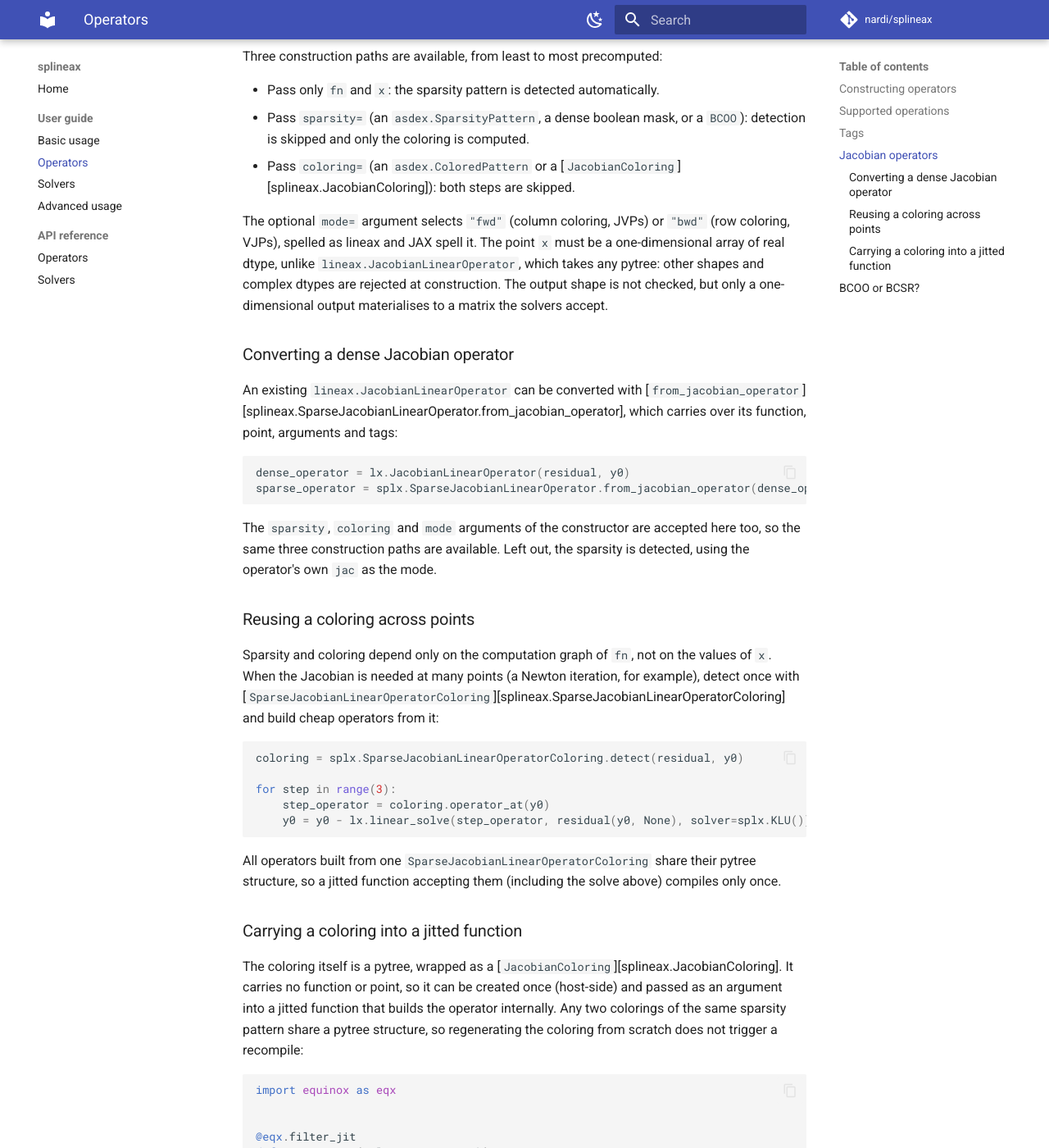
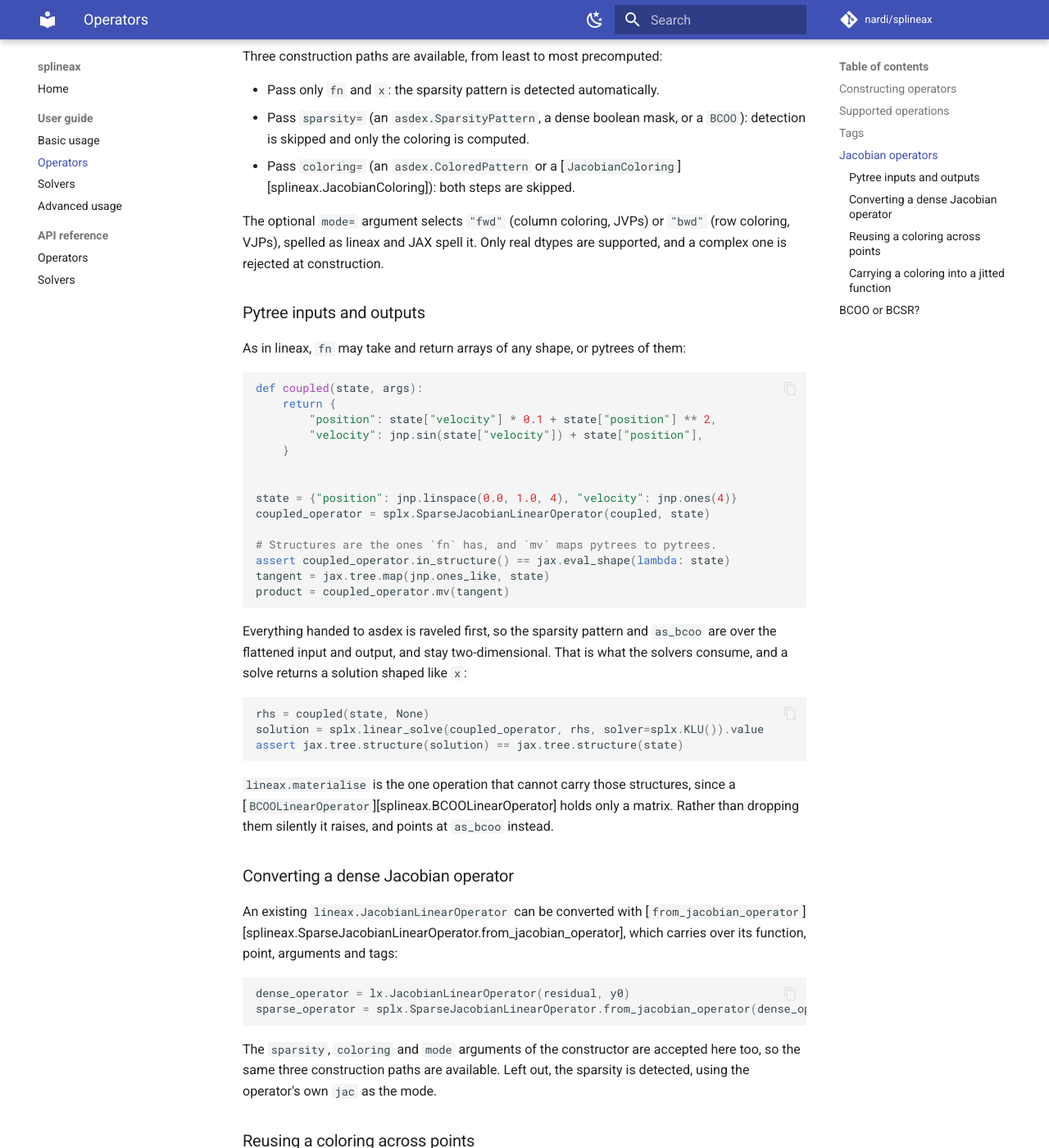
Before and after one commit to nardi/splineax, an MkDocs documentation site: the page built from docs/guide/operators.md, in a window 1280 px wide and 1400 px high, scrolled down 2458 px. Shown: the whole window at 82% size. Built offline with MkDocs 1.6.1 and Material for MkDocs 9.7.7, drawn with Linux system fonts in a browser that asks for light colours; comment, search, counter and statistics services are not loaded; some of the changed text lies outside the part shown.

Commit message:
refactor: Read the Jacobian matrix off the operator in the solvers
Each solver took the matrix through `lineax.materialise`, which rebound the
operator to the flat `BCOOLinearOperator` and packed its structures rather than
the caller's. Reading `as_bcoo` instead leaves the operator in place, as lineax's
own solvers do, and lets an operator over pytrees solve and return a solution
shaped like `x`.

````diff
--- a/docs/guide/operators.md
+++ b/docs/guide/operators.md
@@ -87,8 +87,8 @@ operator = splx.SparseJacobianLinearOperator(residual, y0)
 jacobian = operator.as_bcoo()
 ```
 
-The operator can be handed straight to any splineax solver, which internally materialises it to a `BCOOLinearOperator`
-through `lineax.materialise`:
+The operator can be handed straight to any splineax solver, which internally reads the
+matrix off it with `as_bcoo`:
 
 ```{.python continuation}
 import jax
@@ -110,11 +110,43 @@ Three construction paths are available, from least to most precomputed:
   [`JacobianColoring`][splineax.JacobianColoring]): both steps are skipped.
 
 The optional `mode=` argument selects `"fwd"` (column coloring, JVPs) or `"bwd"` (row
-coloring, VJPs), spelled as lineax and JAX spell it. The point `x` must be a
-one-dimensional array of real dtype, unlike `lineax.JacobianLinearOperator`, which
-takes any pytree: other shapes and complex dtypes are rejected at construction. The
-output shape is not checked, but only a one-dimensional output materialises to a
-matrix the solvers accept.
+coloring, VJPs), spelled as lineax and JAX spell it. Only real dtypes are supported, and
+a complex one is rejected at construction.
+
+### Pytree inputs and outputs
+
+As in lineax, `fn` may take and return arrays of any shape, or pytrees of them:
+
+```{.python continuation}
+def coupled(state, args):
+    return {
+        "position": state["velocity"] * 0.1 + state["position"] ** 2,
+        "velocity": jnp.sin(state["velocity"]) + state["position"],
+    }
+
+
+state = {"position": jnp.linspace(0.0, 1.0, 4), "velocity": jnp.ones(4)}
+coupled_operator = splx.SparseJacobianLinearOperator(coupled, state)
+
+# Structures are the ones `fn` has, and `mv` maps pytrees to pytrees.
+assert coupled_operator.in_structure() == jax.eval_shape(lambda: state)
+tangent = jax.tree.map(jnp.ones_like, state)
+product = coupled_operator.mv(tangent)
+```
+
+Everything handed to asdex is raveled first, so the sparsity pattern and `as_bcoo` are
+over the flattened input and output, and stay two-dimensional. That is what the solvers
+consume, and a solve returns a solution shaped like `x`:
+
+```{.python continuation}
+rhs = coupled(state, None)
+solution = splx.linear_solve(coupled_operator, rhs, solver=splx.KLU()).value
+assert jax.tree.structure(solution) == jax.tree.structure(state)
+```
+
+`lineax.materialise` is the one operation that cannot carry those structures, since a
+[`BCOOLinearOperator`][splineax.BCOOLinearOperator] holds only a matrix. Rather than
+dropping them silently it raises, and points at `as_bcoo` instead.
 
 ### Converting a dense Jacobian operator
 
````
Also changed, not shown: 4 other files.
